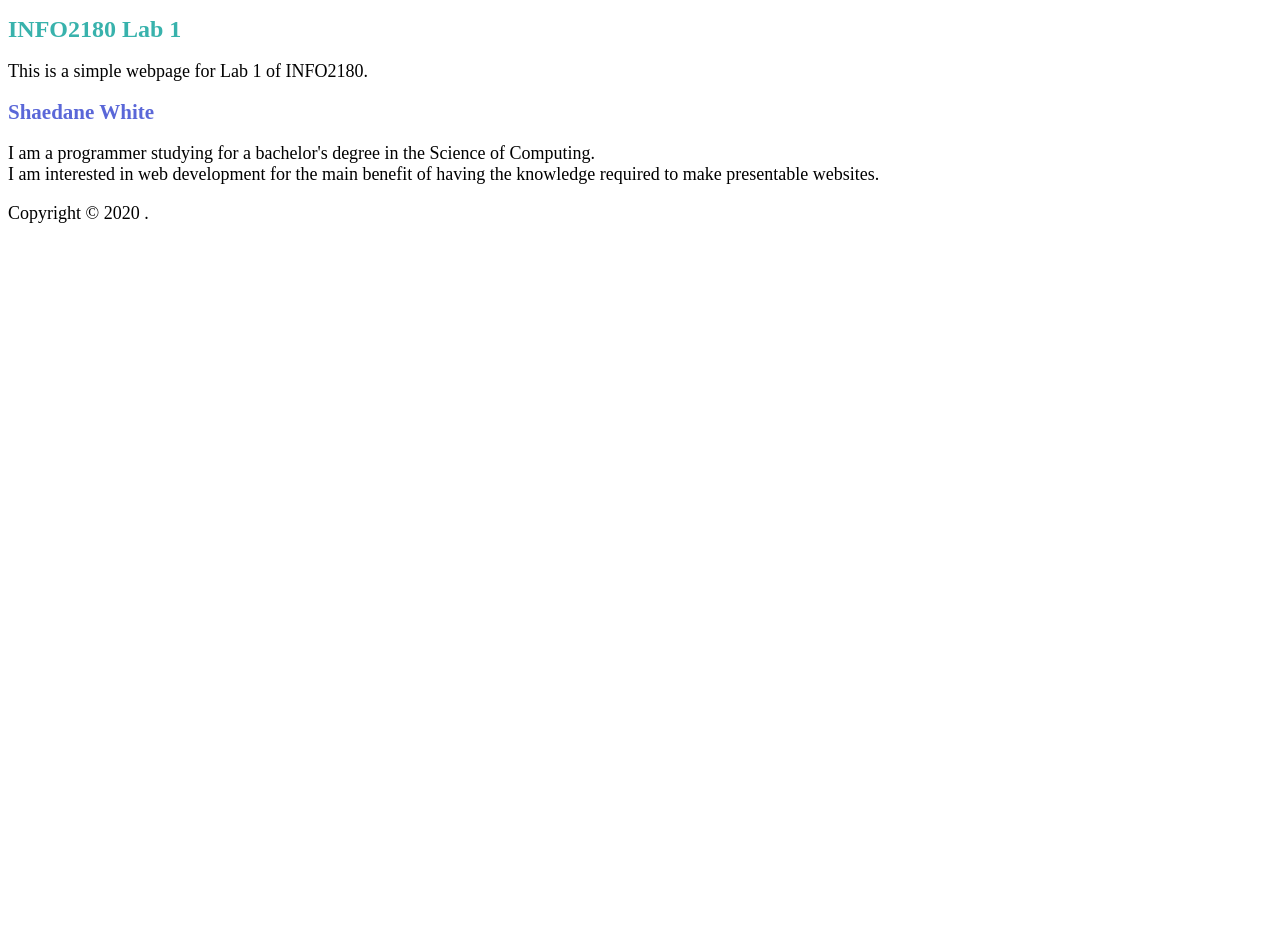
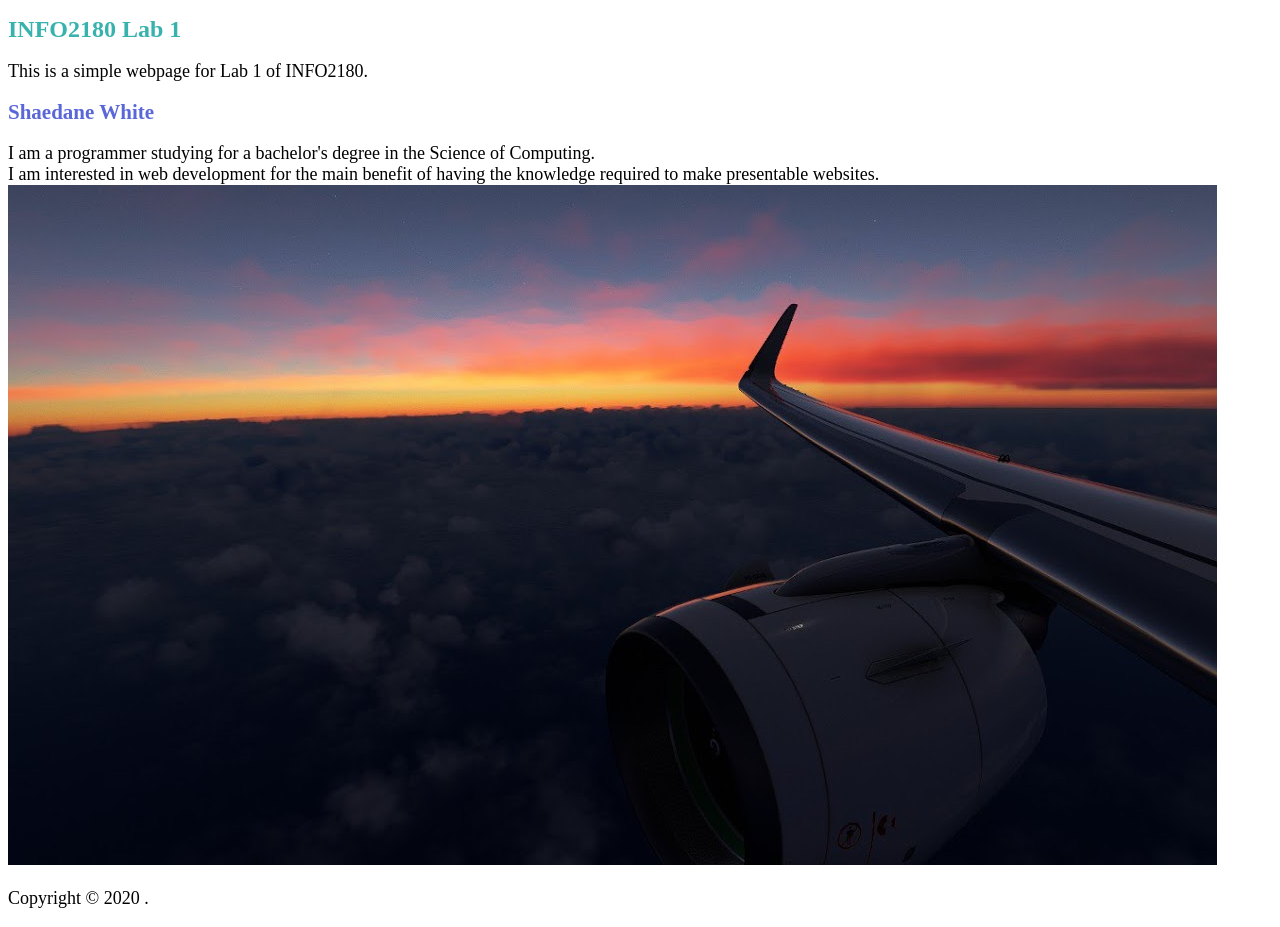
Before and after one commit to Cleansed1919/info2180-lab1, a plain HTML site: page index.html in a window 1280 px wide. Before the commit the page ends 800 px from the top, so only its background shows below. Drawn offline with Linux system fonts and the light colour scheme.

Commit message:
Edited index.html and added an image

```diff
--- a/index.html
+++ b/index.html
@@ -16,7 +16,10 @@ width, initial-scale=1.0">
 <main>
 <h2>Shaedane White</h2>
 <p>I am a programmer studying for a bachelor's degree in the Science of Computing.
-<br>I am interested in web development for the main benefit of having the knowledge required to make presentable websites.</p>
+<br>I am interested in web development for the main benefit of having the knowledge required to make presentable websites.
+<br>
+<img src="IMG_20240602_221050_111.jpg" alt="microsoft flight simulator">
+</p>
 </main>
 <footer><p>Copyright &copy; 2020 <Your Name>.</p>
 </footer>
```
Also changed, not shown: IMG_20240602_221050_111.jpg (added).
